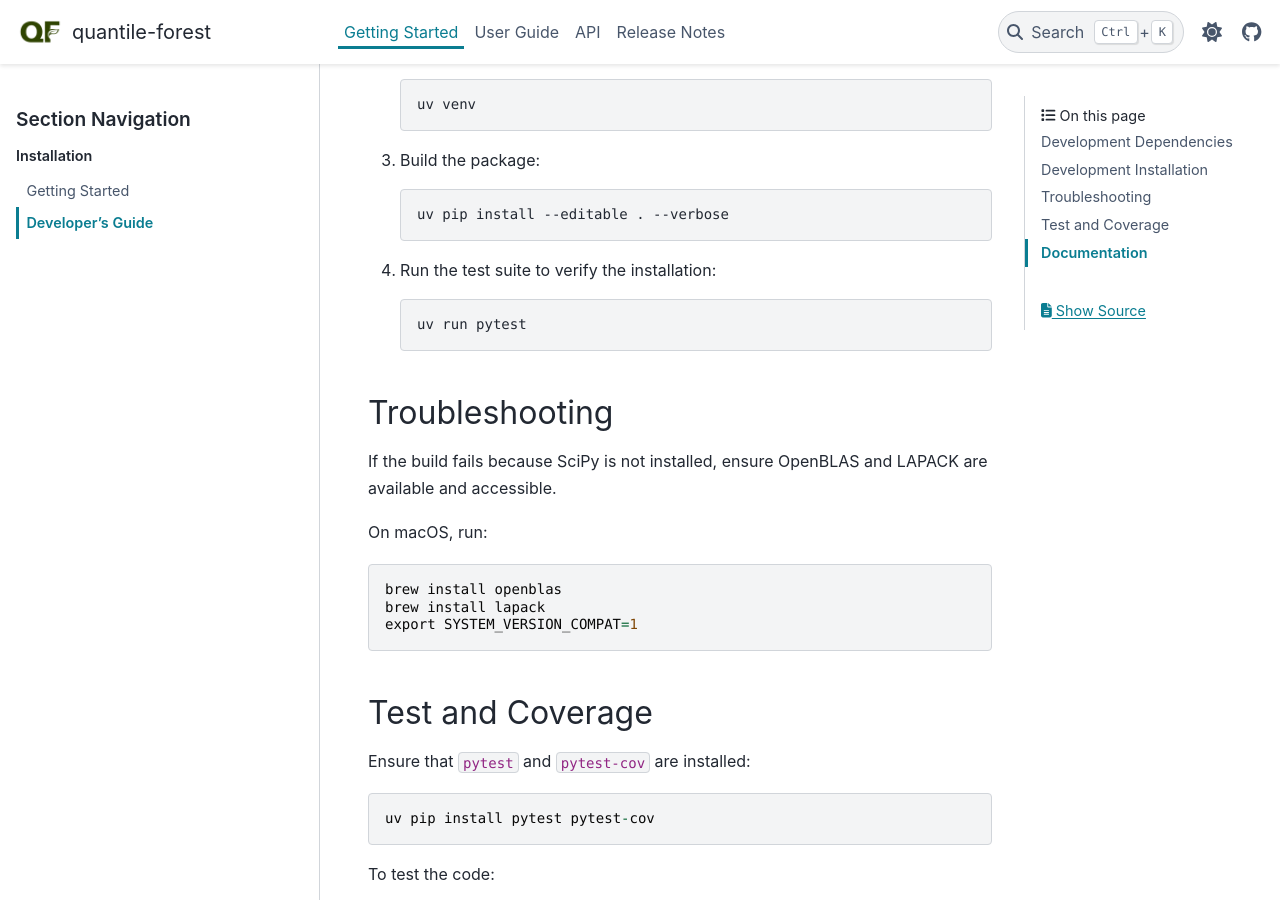
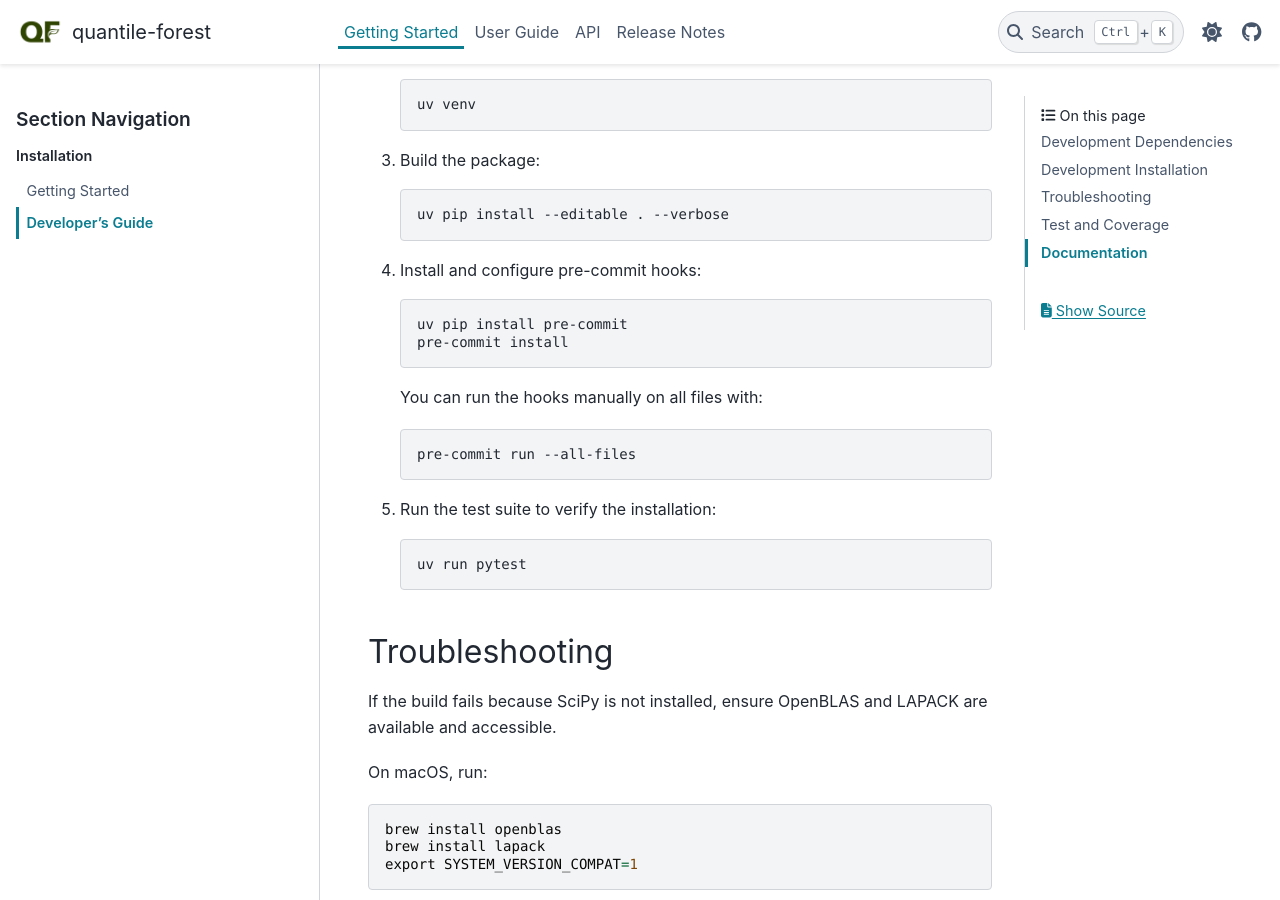
Before and after one commit to zillow/quantile-forest, a Sphinx documentation site: the page built from docs/getting_started/developers.rst, in a window 1280 px wide and 900 px high, scrolled down 663 px. Built offline with Sphinx 7.4.7 and the PyData theme 0.15.4, drawn with Linux system fonts in a browser that asks for light colours; pages that are not in the unit, such as notebooks, are missing from menus; the version number could not be read and is left out.

Commit message:
Add and update pre-commit hooks

```diff
--- a/docs/getting_started/developers.rst
+++ b/docs/getting_started/developers.rst
@@ -36,7 +36,20 @@ For development installation, we recommend using `uv <https://github.com/astral-
 
       uv pip install --editable . --verbose
 
-4. Run the test suite to verify the installation:
+4. Install and configure pre-commit hooks:
+
+   .. code-block:: bash
+
+      uv pip install pre-commit
+      pre-commit install
+
+   You can run the hooks manually on all files with:
+
+   .. code-block:: bash
+
+      pre-commit run --all-files
+
+5. Run the test suite to verify the installation:
 
    .. code-block:: bash
 
```
Also changed, not shown: .pre-commit-config.yaml.
